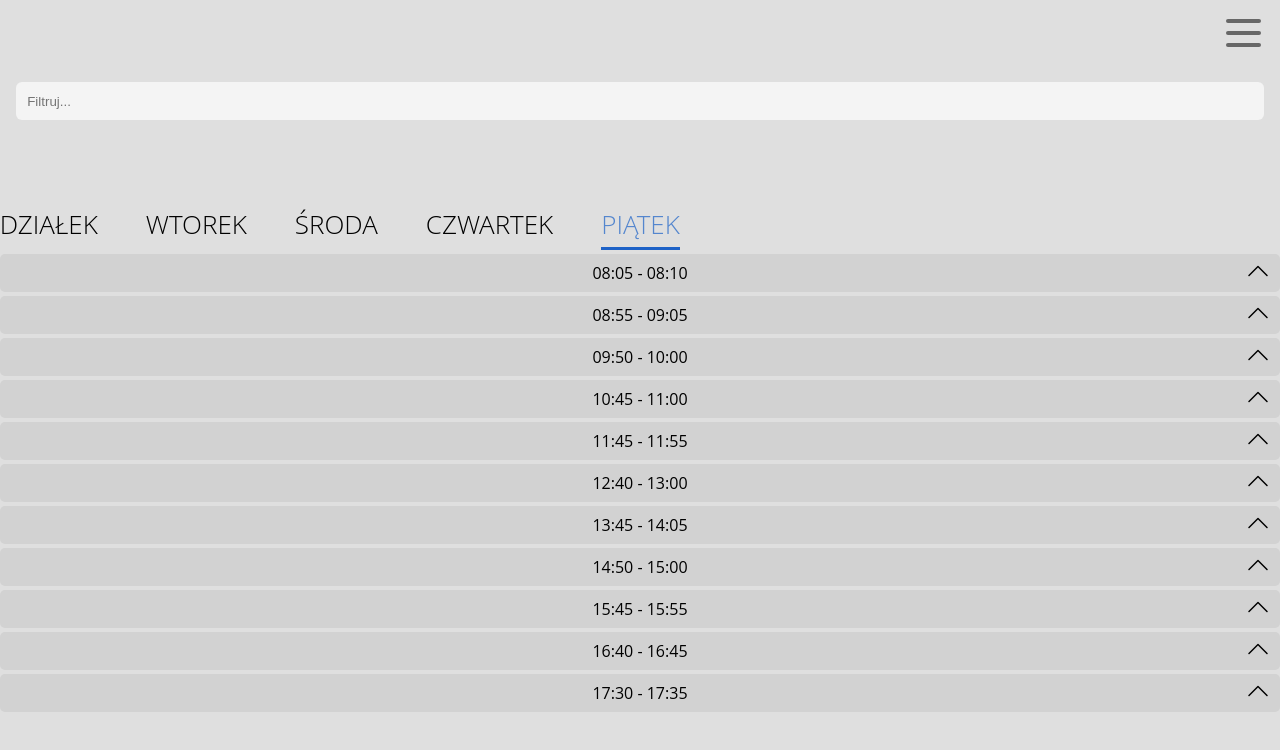
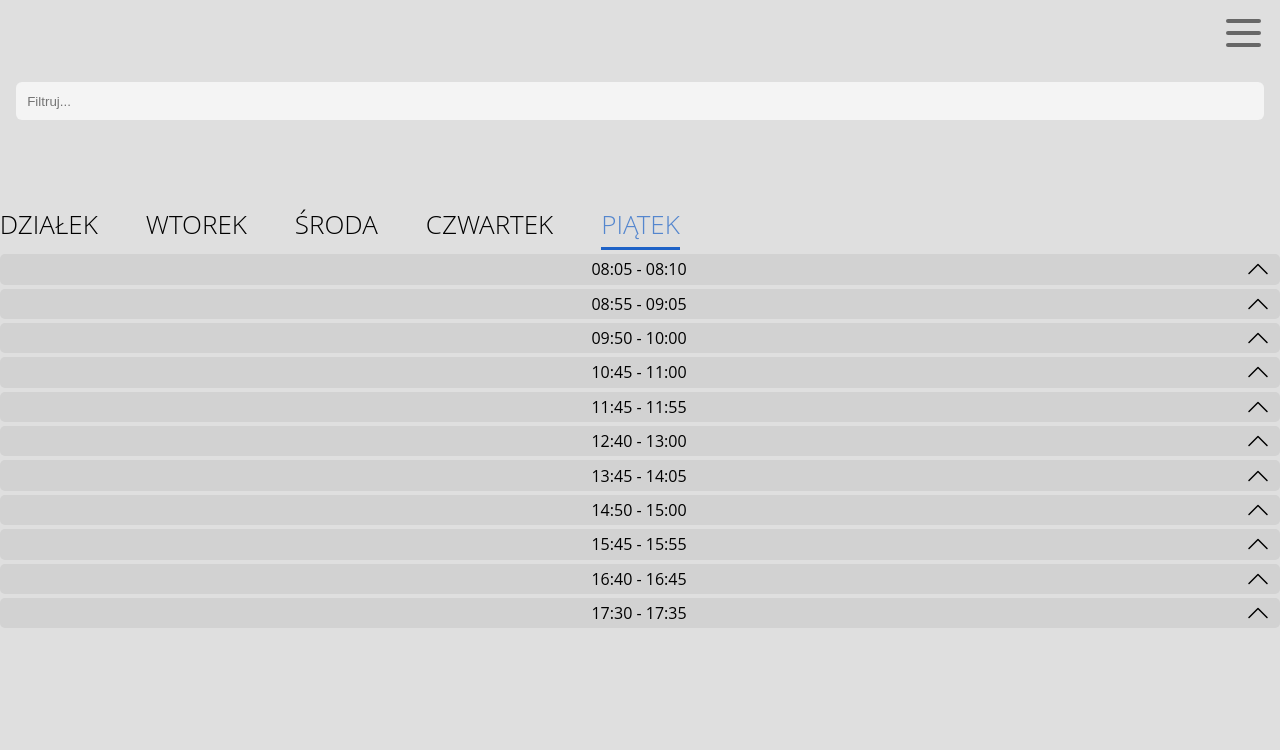
Before and after one commit to HuntClauss/school-page, a Svelte app: page / in a window 1280 px wide. Shown: the top 750 px of the page. Built offline with nearby package versions, Linux system fonts and the light colour scheme.

Commit message:
added scss

```diff
--- a/package.json
+++ b/package.json
@@ -12,6 +12,7 @@
   "devDependencies": {
     "@sveltejs/vite-plugin-svelte": "^1.0.2",
     "@tsconfig/svelte": "^3.0.0",
+    "sass": "^1.54.9",
     "svelte": "^3.49.0",
     "svelte-check": "^2.8.1",
     "svelte-preprocess": "^4.10.7",
--- a/src/app.css
+++ b/src/app.css
@@ -8,6 +8,7 @@
   -webkit-text-size-adjust: 100%;
 
   --background: #DFDFDF;
+  --accent-color: #F06C9B;
 }
 
 body {
--- a/src/compontent/Carousel.svelte
+++ b/src/compontent/Carousel.svelte
@@ -91,7 +91,7 @@
 </div>
 
 
-<style>
+<style lang="scss">
 	.wrapper {
 		display: flex;
 		overflow-y: auto;
@@ -99,10 +99,10 @@
 		padding-bottom: 8px;
 		position: relative;
 		scrollbar-width: none;
-	}
 
-	.wrapper::-webkit-scrollbar {
-		display: none;
+		&::-webkit-scrollbar {
+			display: none;
+		}
 	}
 
 	.key {
@@ -135,7 +135,6 @@
 		bottom: 0;
 		left: 0;
 		z-index: 2;
-		/*transition: all .35s ease-in-out;*/
 	}
 
 	.hidden {
--- /dev/null
+++ b/src/compontent/DayPlan.svelte
@@ -0,0 +1,32 @@
+<script lang="ts">
+	import {times} from "../const.js";
+	import ExpandList from "./ExpandList.svelte";
+
+	export let day = 0
+
+	let counting_list = new Array(times.length).fill(0)
+	let output = 0
+	$: is_empty(counting_list)
+
+	function is_empty(list) {
+		output = list.reduce((prV, crV) => prV + crV)
+	}
+
+</script>
+
+{#each new Array(times.length) as _, index}
+	<ExpandList dayKey="{day}" timeKey="{index}" bind:elements="{counting_list[index]}"/>
+{/each}
+{#if output === 0}
+	<div class="message">Nie ma żadnych dyżurów</div>
+{/if}
+
+<style>
+	.message {
+		font-size: 20px;
+		color: #5A5A5A;
+		width: 100%;
+		text-align: center;
+		margin-top: 3rem;
+	}
+</style>
--- a/src/compontent/ExpandList.svelte
+++ b/src/compontent/ExpandList.svelte
@@ -6,6 +6,8 @@
 
 	export let dayKey = 0
 	export let timeKey = 0
+	export let elements = 0
+
 	let duties
 	$: duties = apply_filter($duties_accu[dayKey][timeKey], $filters)
 	let collapsed = true
@@ -16,6 +18,7 @@
 
 	function apply_filter(list, filter: string[]) {
 		let result = []
+		elements = list.length
 		if (filter.length === 0) return list
 		filter = filter.map(v => v.toLowerCase())
 
@@ -24,6 +27,7 @@
 				result.push(entry)
 			}
 		})
+		elements = result.length
 		return result
 	}
 
@@ -32,10 +36,9 @@
 <div class="wrapper">
 	<div class="section" class:collapsed class:hidden={duties.length === 0}>
 		<div class="time" on:click={toggle}>
-			{`${times[timeKey].start} - ${times[timeKey].end}`}
-			<div class="icon">
-				<Icon name="expand.svg" width="24px" height="24px"/>
-			</div>
+			<div class="left"><div></div></div>
+			<div class="middle">{`${times[timeKey].str_start} - ${times[timeKey].str_end}`}</div>
+			<div class="right icon"><Icon name="expand.svg" width="24px" height="24px"/></div>
 		</div>
 		<div class="item-list">
 			{#each duties as duty}
@@ -48,7 +51,15 @@
 	</div>
 </div>
 
-<style>
+<style lang="scss">
+	/* FEATURE W.I.P. */
+	/*.proposal {*/
+	/*	width: 12px;*/
+	/*	height: 12px;*/
+	/*	border-radius: 50%;*/
+	/*	background-color: var(--accent-color);*/
+	/*}*/
+
 	.place {
 		width: 50%;
 	}
@@ -58,10 +69,8 @@
 	}
 
 	.icon {
-		position: absolute;
-		right: 10px;
-		top: 50%;
-		transform: translateY(-35%);
+		padding-right: 10px;
+		text-align: right;
 		transition: all .25s ease-in-out;
 	}
 
@@ -70,10 +79,29 @@
 		background-color: #D2D2D2;
 		text-align: center;
 		font-size: 16px;
-		padding: 0.5rem 0;
+		padding: 0.2rem 0;
 		margin: 4px 0 0 0;
 		border-radius: 5px;
-		position: relative;
+		display: flex;
+	}
+
+	.time > * {
+		flex: 1;
+		display: flex;
+		align-items: center;
+	}
+
+	.left {
+		justify-content: left;
+		margin-left: 0.5rem;
+	}
+
+	.middle {
+		justify-content: center;
+	}
+
+	.right {
+		justify-content: right;
 	}
 
 	.collapsed .item-list {
@@ -81,10 +109,7 @@
 	}
 
 	.collapsed .time .icon {
-		-moz-transform: scaleY(-1);
-		-o-transform: scaleY(-1);
-		-webkit-transform: scaleY(-1);
-		transform: scaleY(-1);
+		scale: 1 -1;
 		top: 0;
 	}
 
--- a/src/compontent/InputBar.svelte
+++ b/src/compontent/InputBar.svelte
@@ -5,9 +5,13 @@
 	export let value = ''
 	let collapsed = true
 	let options = []
+	let filter: HTMLElement
+
+	let selected = -1
 
 	let suggestions
 	$: suggestions = show_suggestions(value), $filters
+	const max_results = 5
 
 	duties_accu.subscribe(v => {
 		let persons = new Set()
@@ -34,7 +38,7 @@
 		let result = []
 
 		options.forEach((opt) => {
-			if (result.length === 5) return
+			if (result.length === max_results) return
 			if ($filters.includes(opt.name)) return
 
 			const condition = parts.every(part => opt.name.toLowerCase().includes(part)) // AND filter
@@ -62,6 +66,7 @@
 	}
 
 	function add_filter(name: string) {
+		filter.focus()
 		value = ''
 		$filters = [...$filters, name]
 	}
@@ -69,10 +74,39 @@
 	function remove_filter(name: string) {
 		$filters = $filters.filter(v => v !== name)
 	}
+
+	function handle_keypress(e: KeyboardEvent) {
+		switch (e.key) {
+			case 'Enter':
+				e.preventDefault()
+				if (suggestions.length === 1) add_filter(suggestions[0].value)
+				else if (selected >= 0) add_filter(suggestions[selected].value)
+				filter.blur()
+				break
+			case 'ArrowUp':
+				e.preventDefault()
+				if (selected === 0) selected = suggestions.length - 1
+				else selected--
+				break
+			case 'ArrowDown':
+				e.preventDefault()
+				selected = (selected + 1) % max_results
+				break
+			case 'Escape':
+				filter.blur()
+				break
+		}
+	}
+
 </script>
 
 <div class="wrapper" >
-	<input type="text" placeholder="Filtruj..." bind:value on:focus={_ => collapsed = false} on:blur={_ => collapsed = true}>
+	<input type="text" placeholder="Filtruj..."
+	       bind:value
+	       bind:this={filter}
+	       on:focus={_ => {collapsed = false; selected = -1}}
+	       on:blur={_ => collapsed = true}
+	       on:keydown={handle_keypress}>
 	<div class="filter-list">
 		{#each $filters as filter}
 			<div class="filter" on:click={_ => remove_filter(filter)}>
@@ -82,8 +116,8 @@
 		{/each}
 	</div>
 	<div class="suggestions" class:collapsed>
-		{#each suggestions as item}
-			<div class="item" on:click={_ => add_filter(item.value)}>
+		{#each suggestions as item, i}
+			<div class="item" class:selected={Math.min(selected, suggestions.length - 1) === i} on:click={_ => add_filter(item.value)}>
 				<div class="vertical-center">
 					<Icon name="{item.icon}" width="18px" height="18px"/>
 					<span class="space-left">{@html item.display}</span>
@@ -94,7 +128,15 @@
 	</div>
 </div>
 
-<style>
+<style lang="scss">
+	.selected {
+		background-color: #e6e6e6;
+	}
+
+	.item:hover {
+		background-color: #e6e6e6;
+	}
+
 	.filter-list {
 		display: flex;
 		flex-wrap: wrap;
@@ -112,12 +154,14 @@
 		cursor: pointer;
 	}
 
-	.filter span {
-		margin-right: 4px;
-	}
+	.filter {
+		span {
+			margin-right: 4px;
+		}
 
-	.filter:hover span {
-		text-decoration: line-through;
+		&:hover span {
+			text-decoration: line-through;
+		}
 	}
 
 	.wrapper {
@@ -152,10 +196,10 @@
 		color: #8E8E8E;
 		display: flex;
 		justify-content: space-between;
-	}
 
-	.item:last-child {
-		border: none;
+		&:last-child {
+			border: none;
+		}
 	}
 
 	.vertical-center {
--- a/src/const.ts
+++ b/src/const.ts
@@ -1,14 +1,15 @@
 export const working_days = ['poniedziałek', 'wtorek', 'środa', 'czwartek', 'piątek'];
+
 export const times = [
-    {start: '08:05', end: '08:10'},
-    {start: '08:55', end: '09:05'},
-    {start: '09:50', end: '10:00'},
-    {start: '10:45', end: '11:00'},
-    {start: '11:45', end: '11:55'},
-    {start: '12:40', end: '13:00'},
-    {start: '13:45', end: '14:05'},
-    {start: '14:50', end: '15:00'},
-    {start: '15:45', end: '15:55'},
-    {start: '16:40', end: '16:45'},
-    {start: '17:30', end: '17:35'},
+    {start: 25500, end: 25800, str_start: '08:05', str_end: '08:10'},
+    {start: 28500, end: 29100, str_start: '08:55', str_end: '09:05'},
+    {start: 31800, end: 32400, str_start: '09:50', str_end: '10:00'},
+    {start: 35100, end: 36000, str_start: '10:45', str_end: '11:00'},
+    {start: 38700, end: 38700, str_start: '11:45', str_end: '11:55'},
+    {start: 42000, end: 43200, str_start: '12:40', str_end: '13:00'},
+    {start: 45900, end: 47100, str_start: '13:45', str_end: '14:05'},
+    {start: 47100, end: 50400, str_start: '14:50', str_end: '15:00'},
+    {start: 53100, end: 53700, str_start: '15:45', str_end: '15:55'},
+    {start: 56400, end: 56700, str_start: '16:40', str_end: '16:45'},
+    {start: 59400, end: 59700, str_start: '17:30', str_end: '17:35'},
 ]
--- a/src/page/DutyPage.svelte
+++ b/src/page/DutyPage.svelte
@@ -3,11 +3,11 @@
 	import HamburgerMenu from "../compontent/HamburgerMenu.svelte";
 	import InputBar from "../compontent/InputBar.svelte";
 	import Carousel from "../compontent/Carousel.svelte";
-	import {times, working_days} from '../const'
+	import {working_days} from '../const'
 	import type {ITouchCtx} from "../types";
-	import ExpandList from "../compontent/ExpandList.svelte";
 	import {onMount} from "svelte";
 	import {duties_accu} from "../store"
+	import DayPlan from "../compontent/DayPlan.svelte";
 
 	let filter = ''
 	let panel_index = default_selection()
@@ -56,7 +56,7 @@
 		$duties_accu = await resp.json()
 	})
 
-	const touch_ctx: ITouchCtx = {start: undefined, start_time: undefined, boundaries: [], moving: false}
+	const touch_ctx: ITouchCtx = {start: 0, start_time: 0, boundaries: [], moving: false}
 	function touch_start(e: TouchEvent) {
 		touch_ctx.start = e.touches.item(0).clientX
 		touch_ctx.start_time = e.timeStamp
@@ -91,7 +91,6 @@
 		if (e.changedTouches.length !== 0 && e.timeStamp - touch_ctx.start_time < 150) {
 			direction = touch_ctx.start - e.changedTouches.item(0).clientX
 		}
-		console.log('dir', direction)
 
 
 		const left = touch_ctx.boundaries[panel_index - 1]
@@ -133,39 +132,36 @@
 	<div class="plan-wrapper"
 	     bind:this={div}
 	     on:touchmove={touch_move} on:touchstart={touch_start} on:touchend={touch_end}>
-		{#each Object.keys(working_days) as _, day}
+		{#each new Array(working_days.length) as _, day}
 			<div class="duties" bind:this={_duties_ref[day]}>
-				{#each Object.keys(times) as _, time}
-					<ExpandList dayKey="{day}" timeKey="{time}"/>
-				{/each}
+				<DayPlan day="{day}"/>
 			</div>
 		{/each}
 	</div>
 </div>
 
-<style>
+<style lang="scss">
 	.plan-wrapper {
 		display: flex;
 		justify-content: center;
 		overflow-x: hidden;
 		height: 100%;
 		scrollbar-width: none;
-	}
 
-	.plan-wrapper::-webkit-scrollbar {
-		display: none;
+		&::-webkit-scrollbar {
+			display: none;
+		}
 	}
 
 	.duties {
 		position: relative;
 		min-width: 100vw;
 		margin-right: 2rem;
+
+		&:last-child {
+			margin-right: 0;
+		}
 	}
-
-	.duties:last-child {
-		margin-right: 0;
-	}
-
 
 	.wrapper {
 		display: flex;
--- a/src/types.ts
+++ b/src/types.ts
@@ -1,6 +1,6 @@
 export type ITouchCtx = {
-    start: number | undefined;
-    start_time: number | undefined
+    start: number;
+    start_time: number;
     boundaries: number[];
     moving: boolean;
 }
```
Also changed, not shown: 2 other files (tests, documents, lock files or other folders).
